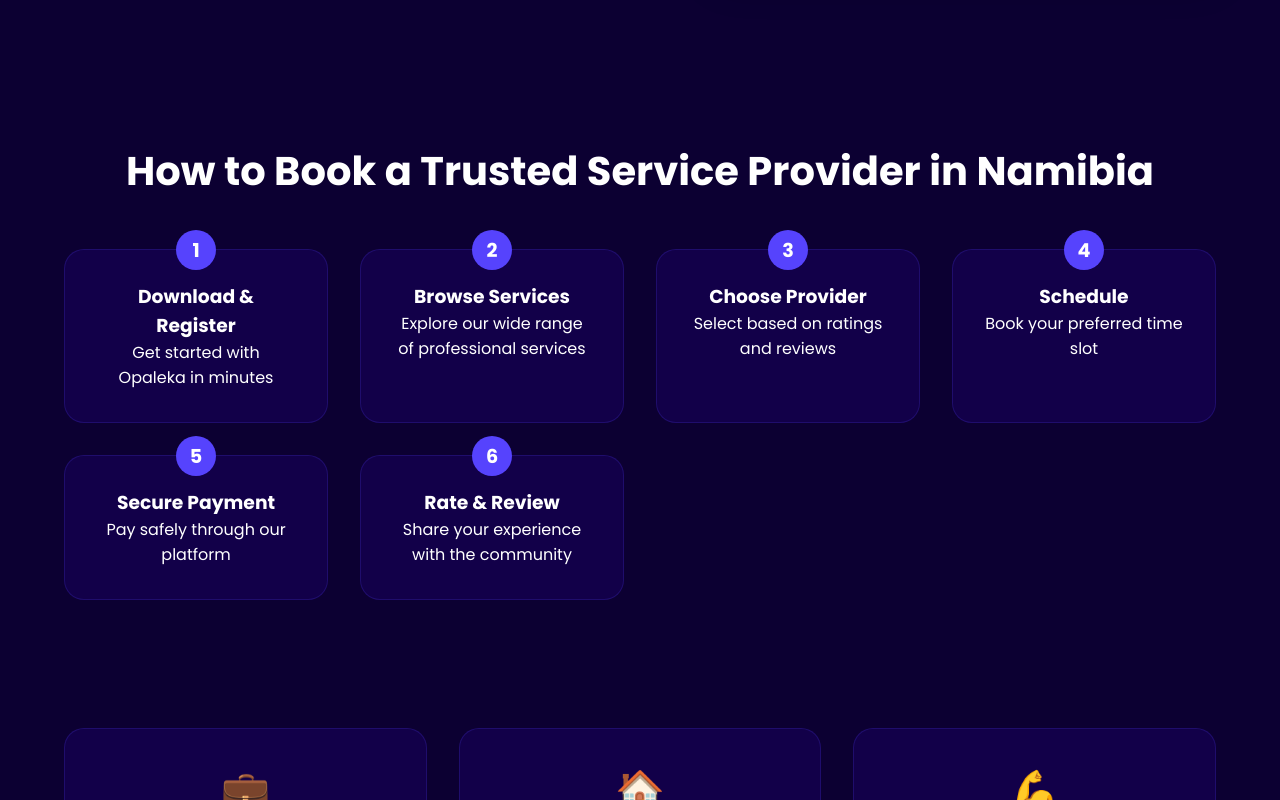
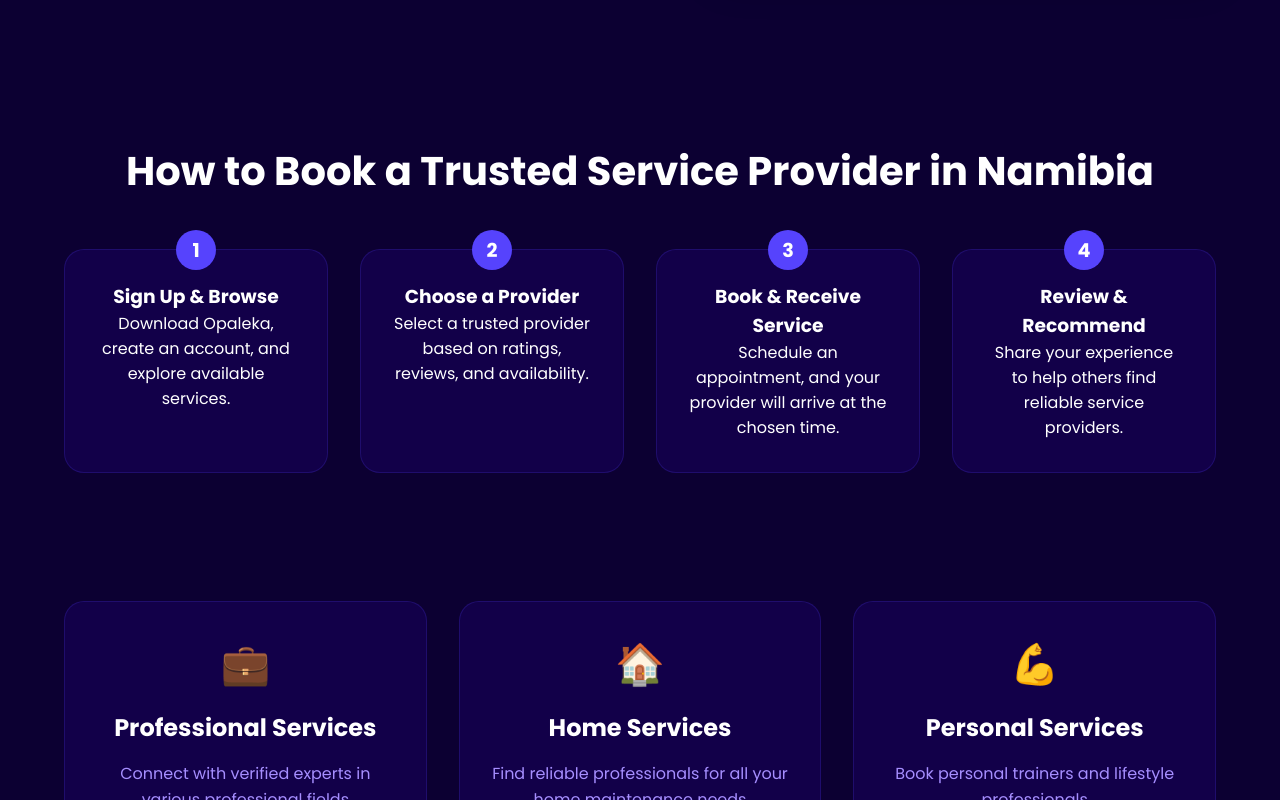
Before and after one commit to SassaBoy/opaleka-website, a plain HTML site: page client.html in a window 1280 px wide. Shown: the part 595-1395 px from the top of the page. Drawn offline with Linux system fonts and the light colour scheme.

Commit message:
first commit

```diff
--- a/client.html
+++ b/client.html
@@ -471,33 +471,23 @@
       <div class="steps-grid">
           <div class="step-card">
               <div class="step-number">1</div>
-          <h3>Download & Register</h3>
-          <p>Get started with Opaleka in minutes</p>
+              <h3>Sign Up & Browse</h3>
+              <p>Download Opaleka, create an account, and explore available services.</p>
           </div>
           <div class="step-card">
               <div class="step-number">2</div>
-          <h3>Browse Services</h3>
-          <p>Explore our wide range of professional services</p>
+              <h3>Choose a Provider</h3>
+              <p>Select a trusted provider based on ratings, reviews, and availability.</p>
           </div>
           <div class="step-card">
               <div class="step-number">3</div>
-          <h3>Choose Provider</h3>
-          <p>Select based on ratings and reviews</p>
+              <h3>Book & Receive Service</h3>
+              <p>Schedule an appointment, and your provider will arrive at the chosen time.</p>
           </div>
           <div class="step-card">
               <div class="step-number">4</div>
-          <h3>Schedule</h3>
-          <p>Book your preferred time slot</p>
-        </div>
-        <div class="step-card">
-          <div class="step-number">5</div>
-          <h3>Secure Payment</h3>
-          <p>Pay safely through our platform</p>
-        </div>
-        <div class="step-card">
-          <div class="step-number">6</div>
-          <h3>Rate & Review</h3>
-          <p>Share your experience with the community</p>
+              <h3>Review & Recommend</h3>
+              <p>Share your experience to help others find reliable service providers.</p>
           </div>
       </div>
   </section>
```
Also changed, not shown: service.html (+5 -5 lines). Lines whose indentation alone changed are shown as unchanged.
